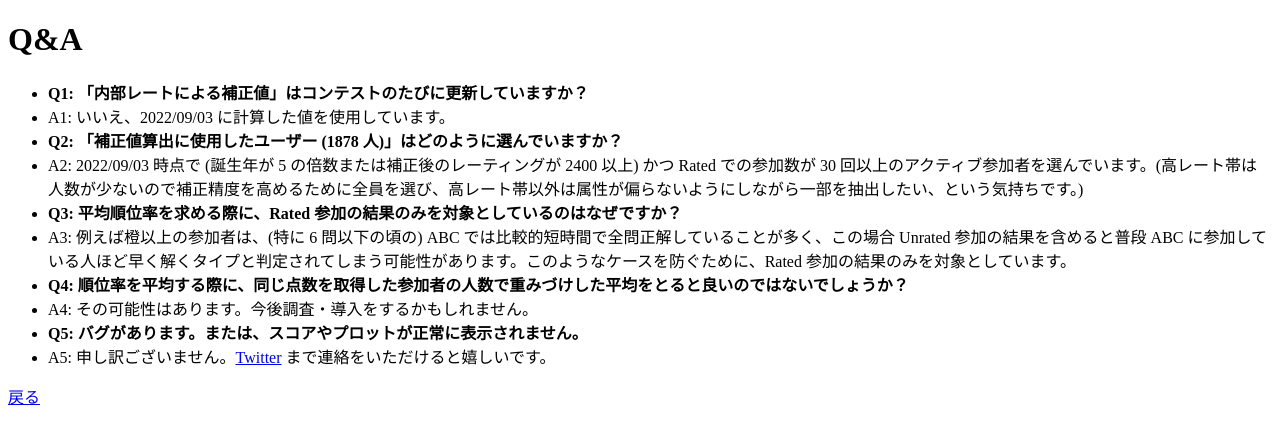
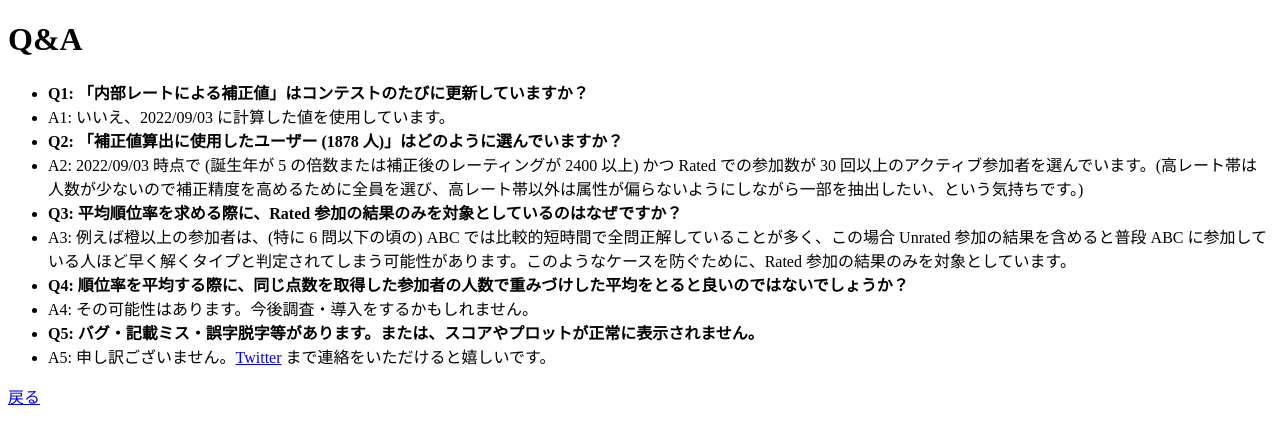
Before and after one commit to tomii9273/atcoder_type_checker, a Flask app: page /qa in a window 1280 px wide. Shown: the top 444 px of the page. Run offline with Flask 3, Linux system fonts and the light colour scheme; parts of the project's set-up code (start-up, migrations or seed data) failed here and were passed over.

Commit message:
update qa

```diff
--- a/templates/qa.html
+++ b/templates/qa.html
@@ -19,7 +19,7 @@
             参加の結果を含めると普段 ABC に参加している人ほど早く解くタイプと判定されてしまう可能性があります。このようなケースを防ぐために、Rated 参加の結果のみを対象としています。</li>
         <li><b>Q4: 順位率を平均する際に、同じ点数を取得した参加者の人数で重みづけした平均をとると良いのではないでしょうか？</b></li>
         <li>A4: その可能性はあります。今後調査・導入をするかもしれません。</li>
-        <li><b>Q5: バグがあります。または、スコアやプロットが正常に表示されません。</b></li>
+        <li><b>Q5: バグ・記載ミス・誤字脱字等があります。または、スコアやプロットが正常に表示されません。</b></li>
         <li>A5: 申し訳ございません。<a href="https://twitter.com/Tomii9273">Twitter</a> まで連絡をいただけると嬉しいです。</li>
     </ul>
     <a href="{{url_for('get')}}">戻る</a>
```
